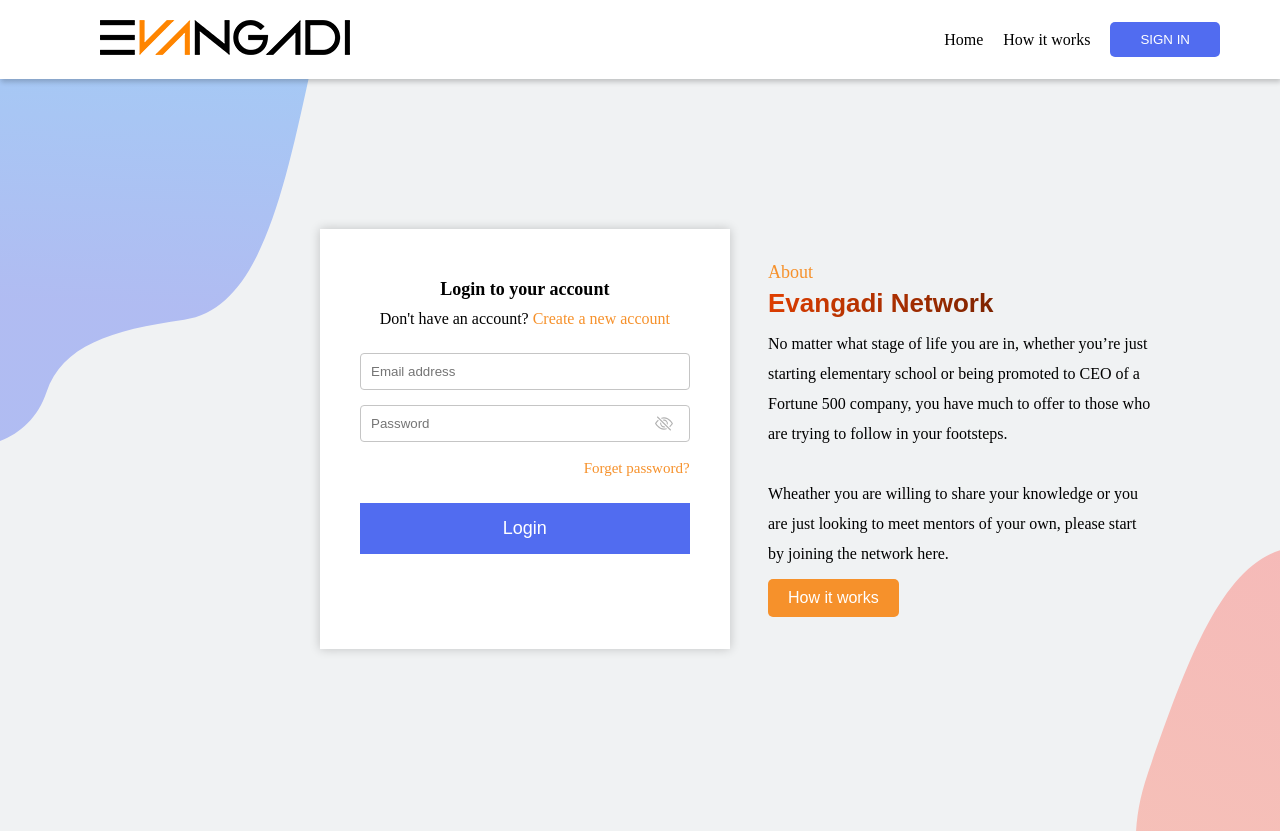
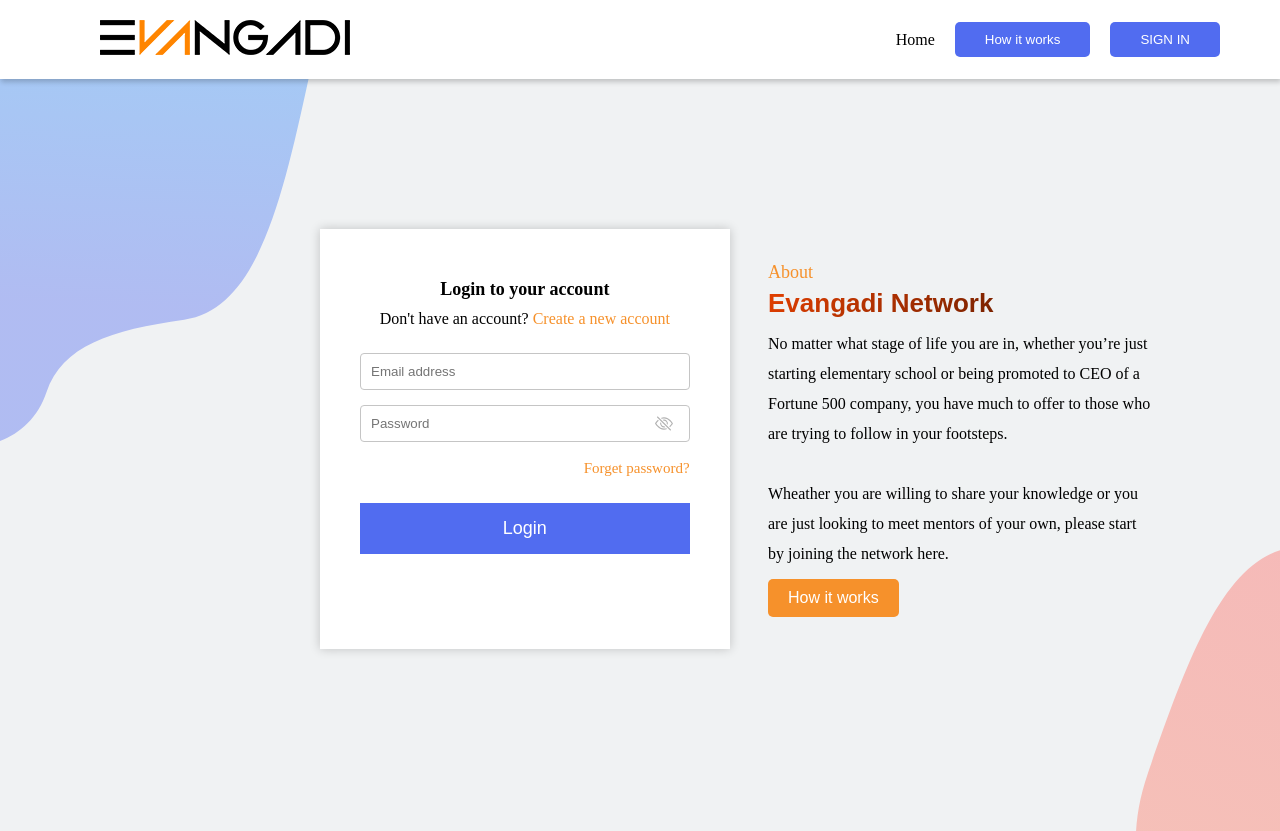
Before and after one commit to Esmael-Mohammed/Evangadi-ForumFrontEnd, a React (Vite) app: page / in a window 1280 px wide. Shown: the top 831 px of the page. Built offline with nearby package versions, Linux system fonts and the light colour scheme.

Commit message:
Create frontend Ui

```diff
--- a/src/Pages/Answer/Answer.jsx
+++ b/src/Pages/Answer/Answer.jsx
@@ -209,7 +209,7 @@ const Answer = ({ user, storeUser }) => {
         <div className={classes.pagination}>
                   <button onClick={handlePreviousPage} disabled={currentPage === 1}
                   className={classes.pagination__button}>
-                    <IoChevronBackCircleSharp size={25}/>
+                    <IoChevronBackCircleSharp size={30}/>
                   </button>
                   <span>
                   {currentPage} of {totalPages}
@@ -219,12 +219,12 @@ const Answer = ({ user, storeUser }) => {
                     disabled={currentPage === totalPages}
                     className={classes.pagination__button}
                   >
-                    <IoChevronForwardCircleSharp size={25}/>
+                    <IoChevronForwardCircleSharp size={30}/>
                   </button>
                 </div>
         <form onSubmit={postAnswer} className={classes.post__answer}>
           <div className={classes.text__area}>
-            <textarea rows="4" ref={answerDom} placeholder="Your Answer ..." />
+            <textarea rows="2" ref={answerDom} placeholder="Your Answer ..." />
           </div>
 
           <button type="submit">Post Answer</button>
--- a/src/components/Header/Header.jsx
+++ b/src/components/Header/Header.jsx
@@ -46,9 +46,11 @@ const Header = ({ removeUser }) => {
         </div>
         <div className={classes.header__title}>
           <Link to="/dashboard"><p>Home</p></Link>
-          <p>How it works</p>
+          <a href="https://www.evangadi.com/" target="_blank">
+             <button>How it works</button>
+            </a>
           {token && <button onClick={logoutUser}>logOut</button>}
-          {!token && <button>SIGN IN</button>}
+          {!token && <a href="http://localhost:5173/" target="_blank"><button>SIGN IN</button></a>}
         </div>
       </div>
     </div>
```
Also changed, not shown: src/assets/images/fiven icon.png (added), src/components/About/howtowork.txt (added).
